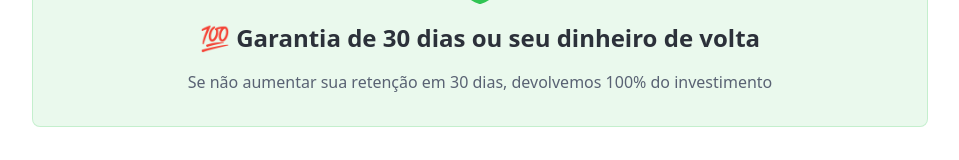
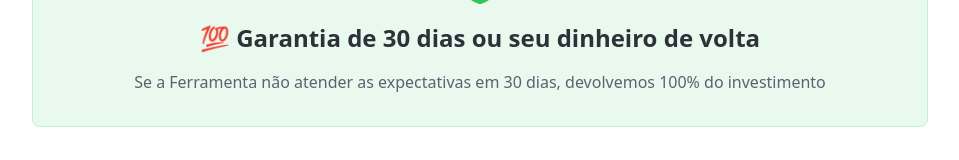
Before and after one commit to solucaodoproblema/zap-fideliza-ia, a React (Vite) app: page / in a window 1280 px wide. Shown: the part 6996-7156 px from the top of the page, without its empty margins (160-1119 px from the left). Built offline with nearby package versions, Linux system fonts and the light colour scheme.

Commit message:
Update guarantee phrase
Change the guarantee phrase to "Se a Ferramenta não atender as expectativas em 30 dias, devolvemos 100% do investimento".

```diff
--- a/src/components/ContactSection.tsx
+++ b/src/components/ContactSection.tsx
@@ -67,7 +67,7 @@ export const ContactSection = () => {
             <Shield className="text-primary mx-auto mb-4" size={48} />
             <h3 className="text-2xl font-bold mb-4">💯 Garantia de 30 dias ou seu dinheiro de volta</h3>
             <p className="text-muted-foreground">
-              Se não aumentar sua retenção em 30 dias, devolvemos 100% do investimento
+              Se a Ferramenta não atender as expectativas em 30 dias, devolvemos 100% do investimento
             </p>
           </div>
 
```
